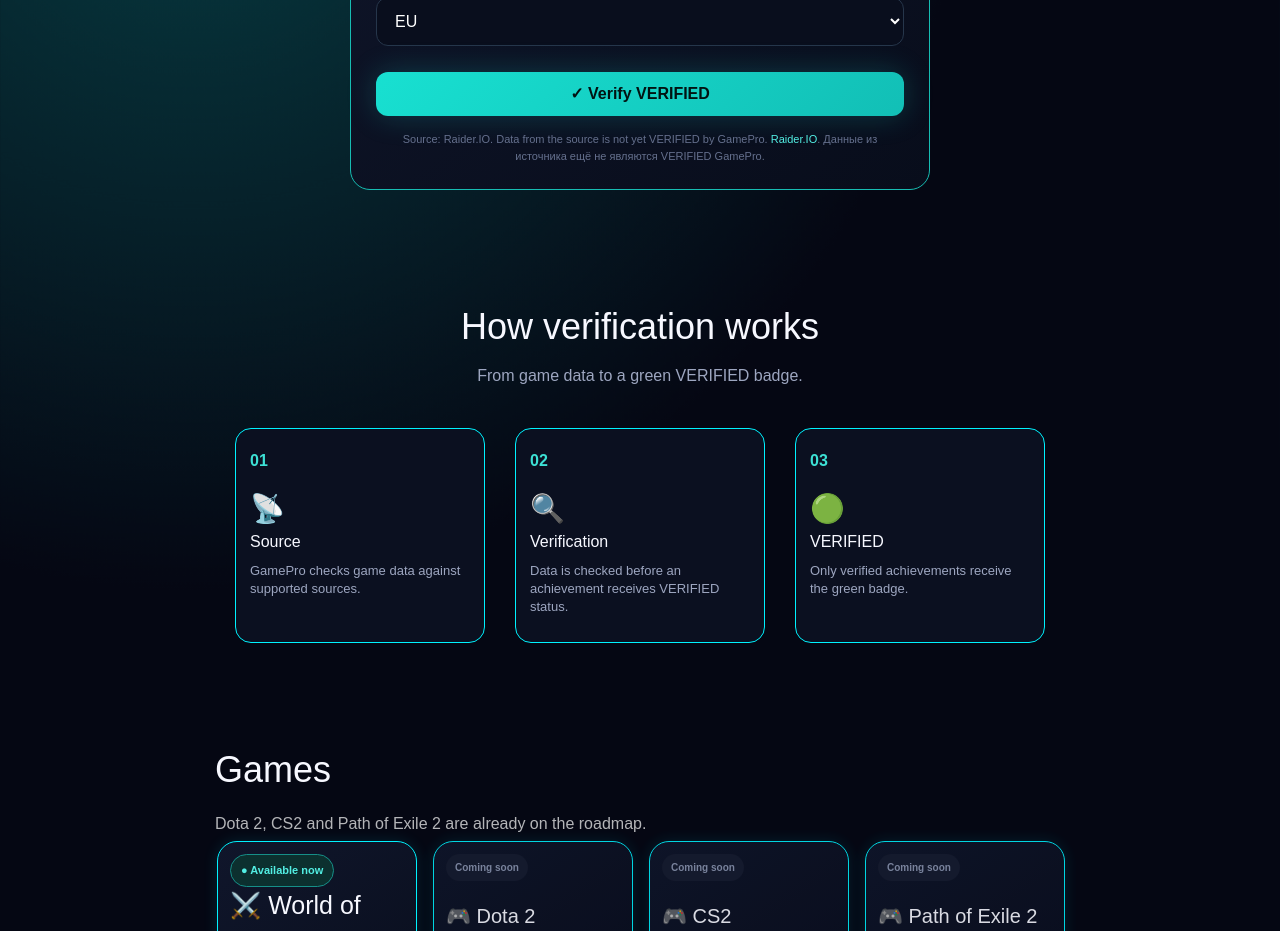
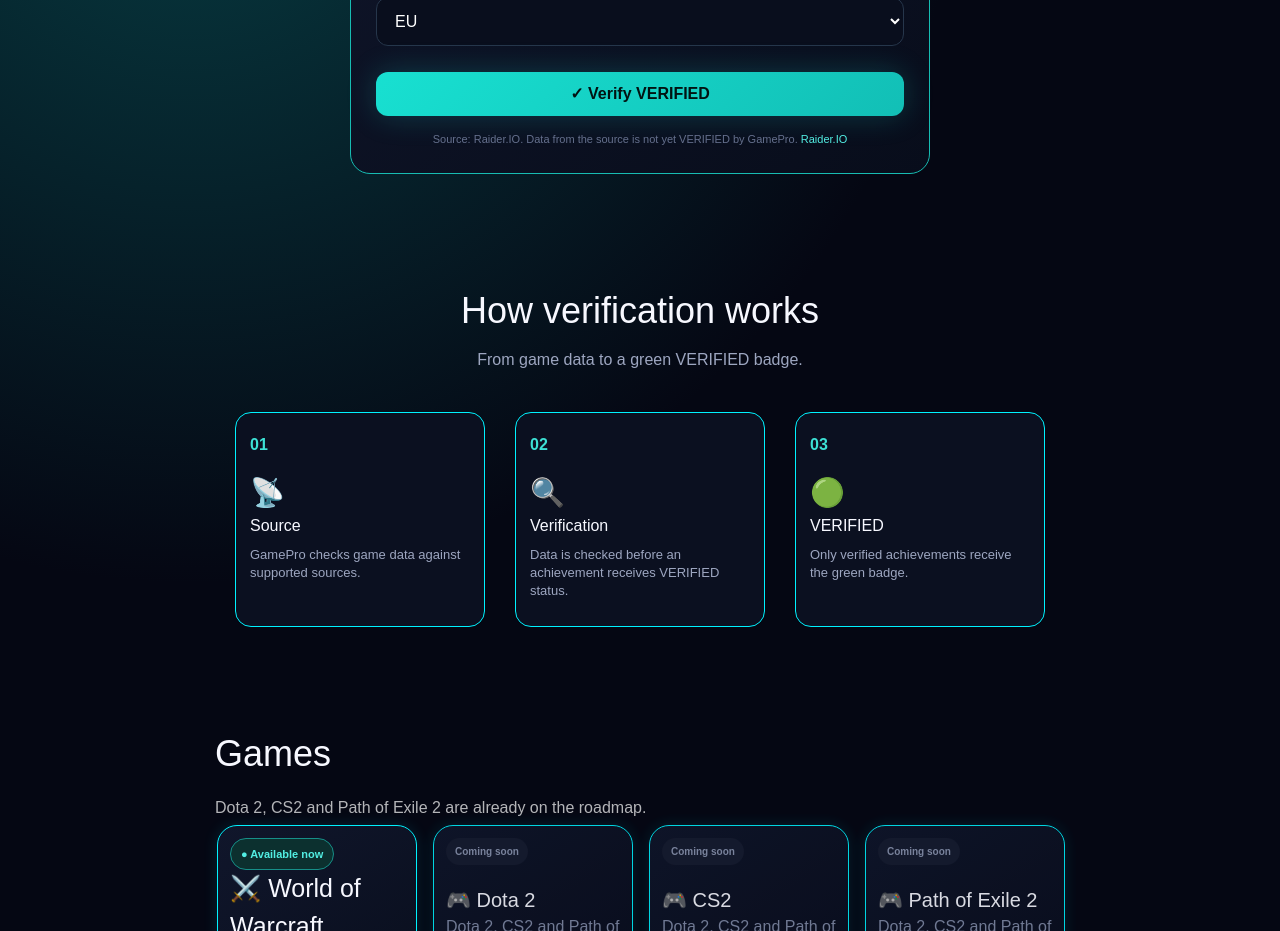
Before and after one commit to vesttrading/gamepro-market, a Next.js app: page / in a window 1280 px wide. Shown: the part 1740-2671 px from the top of the page. Built offline with nearby package versions, Linux system fonts and the light colour scheme; no server answers.

Commit message:
Correct paragraph closing tag for source verification
Fix paragraph structure for source verification message.

```diff
--- a/app/page.tsx
+++ b/app/page.tsx
@@ -807,7 +807,7 @@ if (!battlenetId) {
             <button onClick={verifyRaiderIO} disabled={verifying || verified} style={{...btn,marginTop:10,opacity:verified?0.75:1}}>{verified ? "✓ VERIFIED" : (verifying ? t.verifying : t.verify)}</button>
             {supabaseStatus && <p style={{color:supabaseStatus.startsWith("✓") ? "#45e0a1" : "#ffb3bf",fontSize:12,marginBottom:0}}>{supabaseStatus}</p>}
           </div>}
-          <p style={{color:"#65708d",fontSize:11,margin:"14px 0 0"}}>{t.sourceNotVerified} <a href="https://raider.io" target="_blank" rel="noreferrer" style={{color:"#52eee3"}}>Raider.IO</a>. Данные из источника ещё не являются VERIFIED GamePro.</p>
+          <p style={{color:"#65708d",fontSize:11,margin:"14px 0 0"}}>{t.sourceNotVerified} <a href="https://raider.io" target="_blank" rel="noreferrer" style={{color:"#52eee3"}}>Raider.IO</a></p>
         </div>
       </section>
 
```
